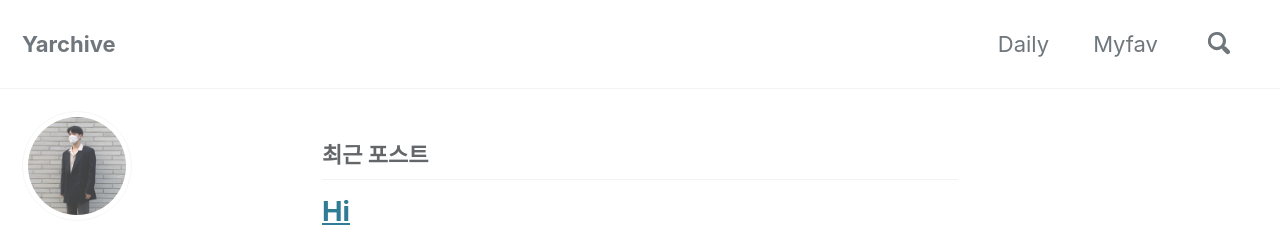
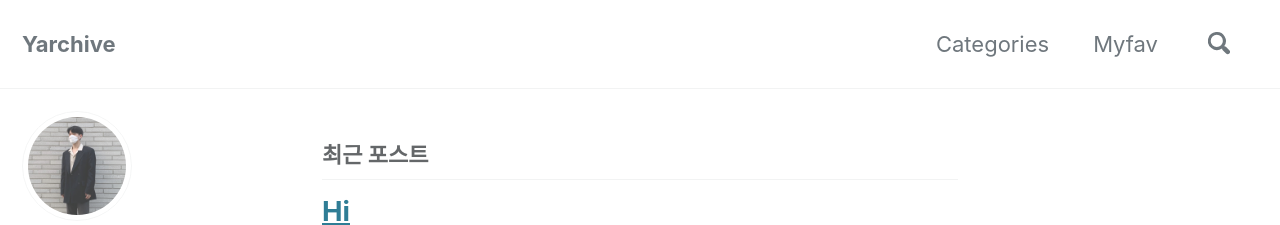
Before and after one commit to jonggleac/jonggleac.github.io, a Jekyll site: the page built from index.html, in a window 1280 px wide. Shown: the top 225 px of the page. Built offline with Jekyll 4.4.1, drawn with Linux system fonts in a browser that asks for light colours; cached includes are drawn as plain includes; nearby versions of some CDN libraries; the list of posts is cut into pages by our own code.

Commit message:
Update navigation.yml

```diff
--- a/_data/navigation.yml
+++ b/_data/navigation.yml
@@ -1,6 +1,6 @@
 # main links
 main:
-  - title: "Daily"
-    url: /daily/
+  - title: "Categories"
+    url: /categories/
   - title: "Myfav"
     url: /myfav/
```
